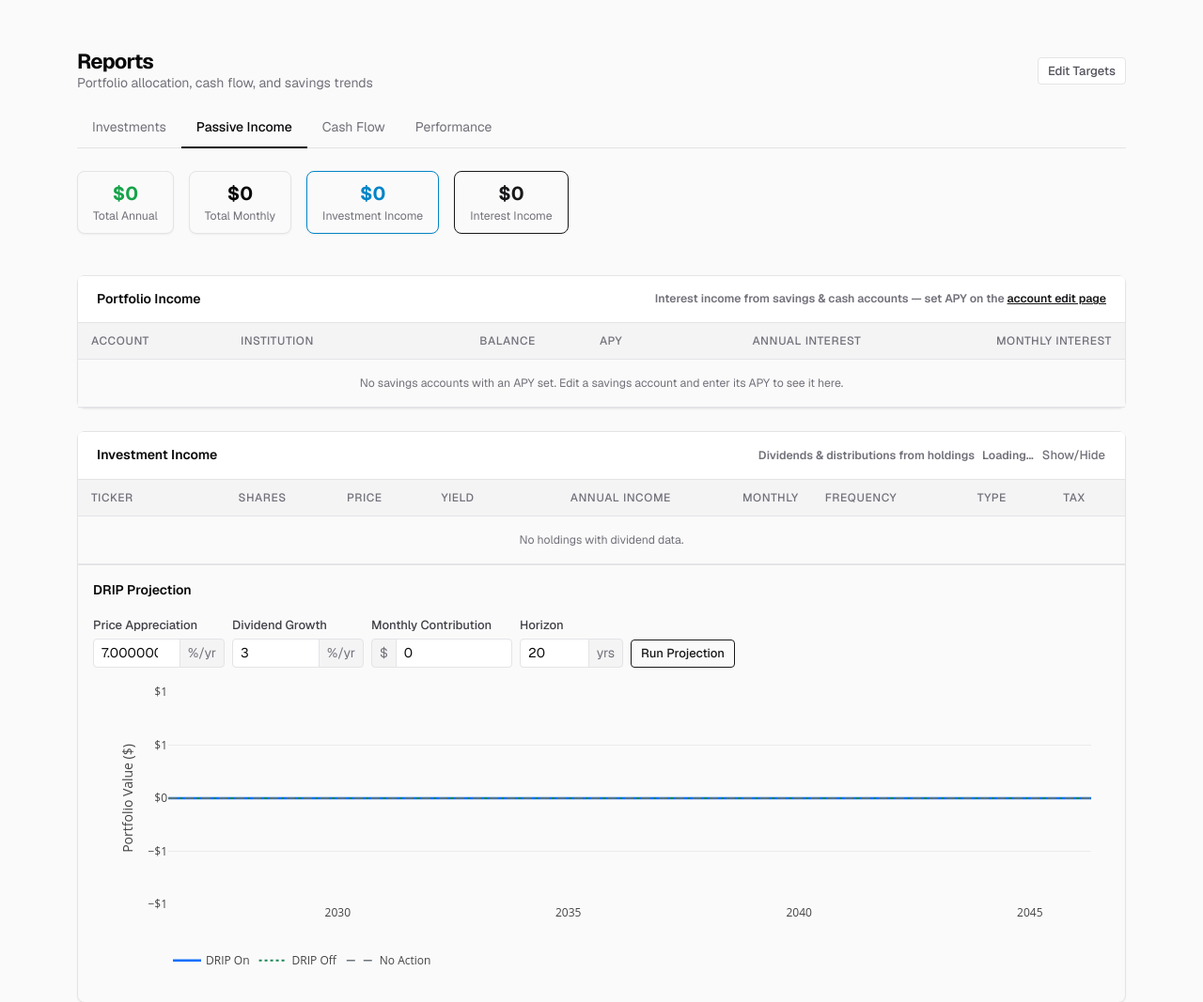
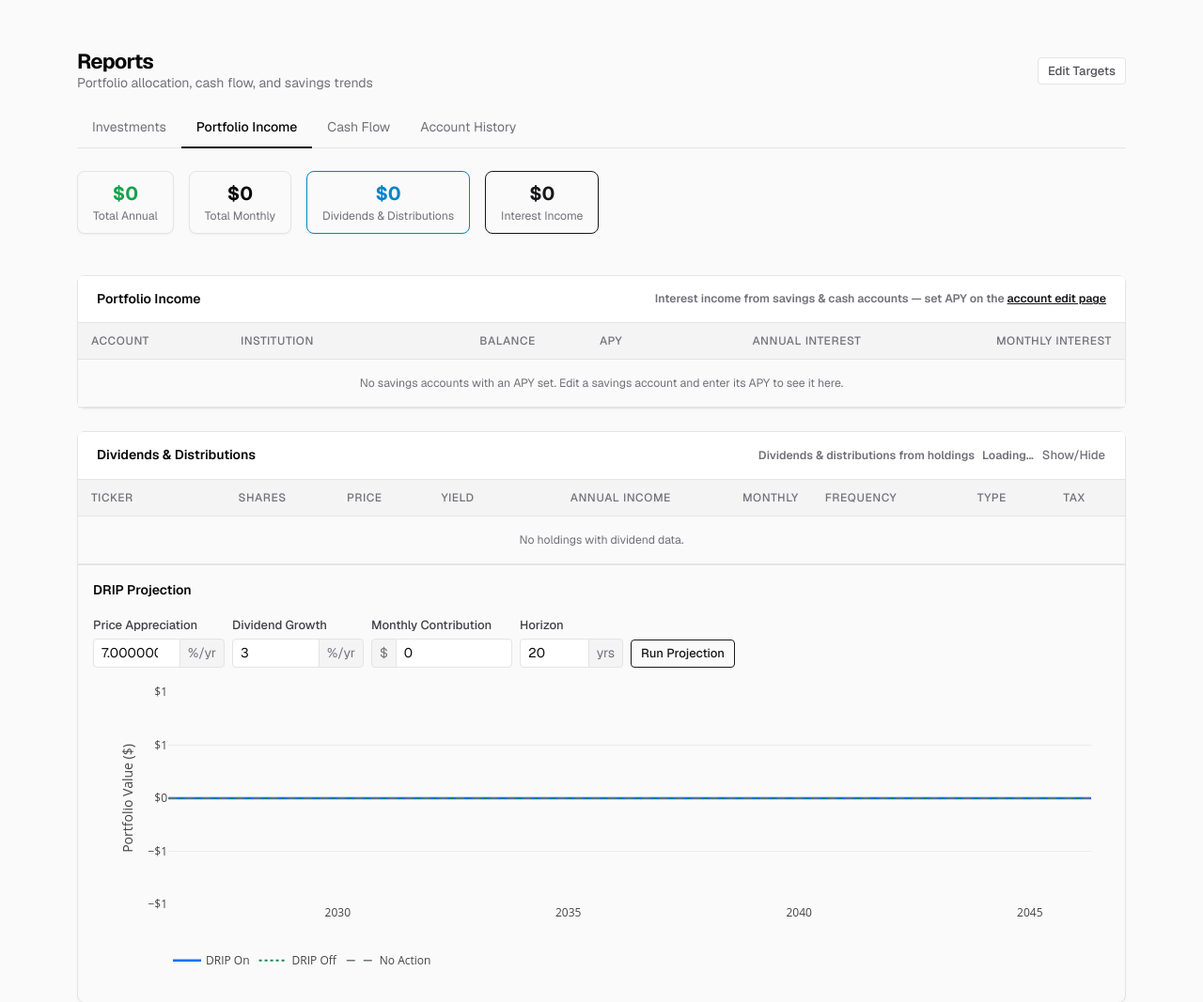
Before and after one commit to panderson54/ledger_finance, a Flask app: page /allocation in a window 1280 px wide, after a click on "Portfolio Income". Shown: the part 56-1123 px from the top of the page at 94% size. Run offline with Flask 3, Linux system fonts and the light colour scheme; data that the repository does not hold is empty; some libraries are stand-ins or nearby versions.

Commit message:
Rename tabs and fix pending migrations
- Rename "Passive Income" tab to "Portfolio Income"
- Rename "Performance" tab to "Account History"
- Rename "Investment Income" card/stat to "Dividends & Distributions"
- Fix apy migration to conditionally drop hysa_accounts if it exists
- Add merge migration to resolve diverged heads

Co-Authored-By: Claude Sonnet 4.6 <noreply@anthropic.com>

```diff
--- a/app/templates/allocation.html
+++ b/app/templates/allocation.html
@@ -31,7 +31,7 @@
   <li class="nav-item" role="presentation">
     <button class="nav-link" id="tab-passive-income" data-bs-toggle="tab"
             data-bs-target="#tabPassiveIncome" type="button" role="tab">
-      Passive Income
+      Portfolio Income
     </button>
   </li>
   <li class="nav-item" role="presentation">
@@ -43,7 +43,7 @@
   <li class="nav-item" role="presentation">
     <button class="nav-link" id="tab-performance" data-bs-toggle="tab"
             data-bs-target="#tabPerformance" type="button" role="tab">
-      Performance
+      Account History
     </button>
   </li>
 </ul>
@@ -374,7 +374,7 @@
       </div></div>
       <div class="col-auto"><div class="card px-3 py-2 text-center border-info">
         <div class="fw-bold fs-5 text-info" id="piDividendAnnual">—</div>
-        <div class="text-muted small">Investment Income</div>
+        <div class="text-muted small">Dividends &amp; Distributions</div>
       </div></div>
       <div class="col-auto"><div class="card px-3 py-2 text-center border-primary">
         <div class="fw-bold fs-5 text-primary" id="piInterestAnnual">—</div>
@@ -453,7 +453,7 @@
     <!-- ── Investment Income (dividends) ── -->
     <div class="card mb-4" id="passiveIncomePanel">
       <div class="card-header d-flex align-items-center justify-content-between">
-        <span class="fw-semibold">Investment Income</span>
+        <span class="fw-semibold">Dividends &amp; Distributions</span>
         <div class="d-flex align-items-center gap-2">
           <span class="small text-muted">Dividends &amp; distributions from holdings</span>
           <span class="small text-muted" id="incomeLoadStatus">Loading…</span>
--- a/migrations/versions/a914aea1b851_add_apy_to_accounts.py
+++ b/migrations/versions/a914aea1b851_add_apy_to_accounts.py
@@ -18,7 +18,9 @@ depends_on = None
 
 def upgrade():
     # ### commands auto generated by Alembic - please adjust! ###
-    op.drop_table('hysa_accounts')
+    bind = op.get_bind()
+    if 'hysa_accounts' in sa.inspect(bind).get_table_names():
+        op.drop_table('hysa_accounts')
     with op.batch_alter_table('accounts', schema=None) as batch_op:
         batch_op.add_column(sa.Column('apy', sa.Numeric(precision=7, scale=5), nullable=True))
 
```
Also changed, not shown: app/templates/settings.html (+4 -4 lines), migrations/versions/545c7df15ab7_merge_heads.py (added, +24 -0 lines).
